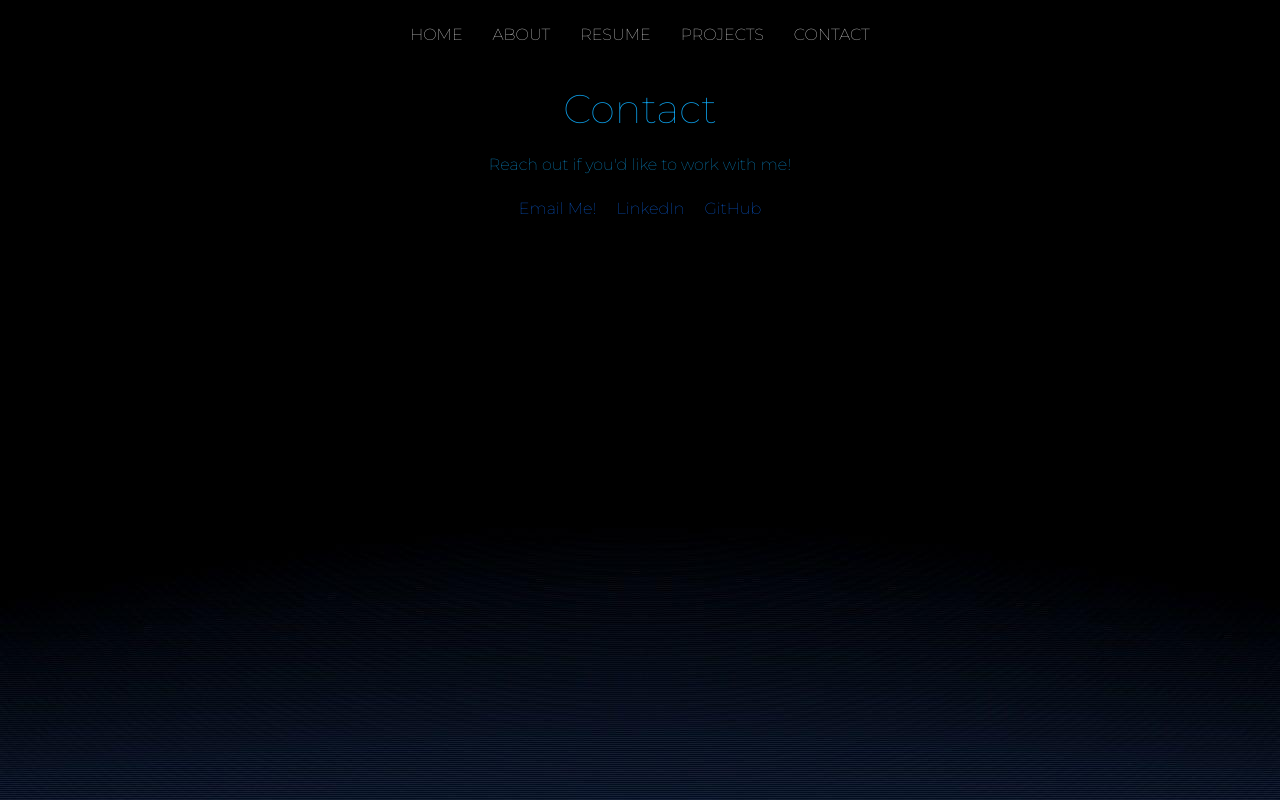
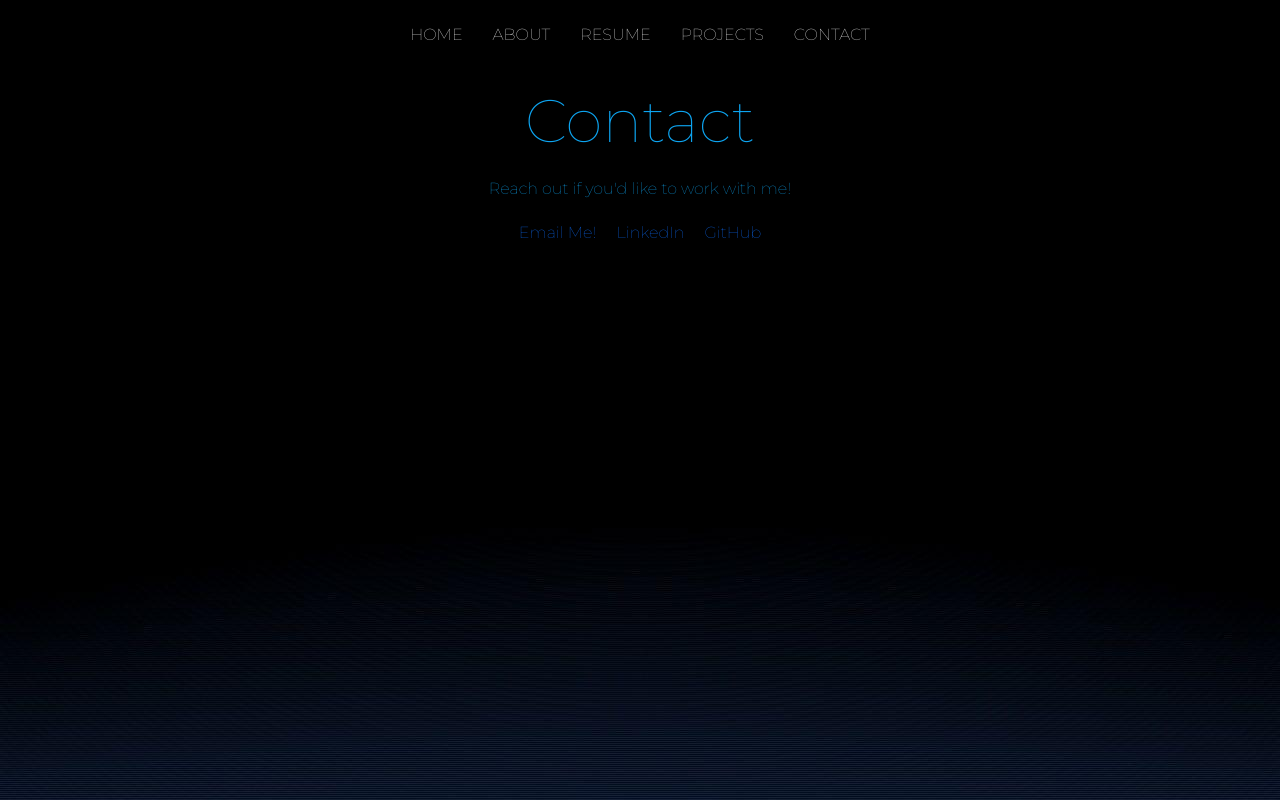
Before and after one commit to ljchu87/portfolio-lab, a React (Create React App) app: page /contact in a window 1280 px wide. Built offline with nearby package versions, Linux system fonts and the light colour scheme.

Commit message:
Update resume section

```diff
--- a/src/pages/Contacts/Contact.jsx
+++ b/src/pages/Contacts/Contact.jsx
@@ -3,7 +3,7 @@ import styles from './Contact.module.css'
 const Contact = () => {
   return (
     <>
-      <h1>Contact</h1>
+      <h1 className={styles.contactHeader}>Contact</h1>
       <p>Reach out if you'd like to work with me!</p>
       <div className={styles.contacts}>
         <a href="mailto:ljchu87@gmail.com">Email Me!</a>
--- a/src/pages/Contacts/Contact.module.css
+++ b/src/pages/Contacts/Contact.module.css
@@ -1,3 +1,7 @@
+.contactHeader {
+  font-size: 60px;
+}
+
 .contacts > a {
   text-decoration: none;
   margin: 10px;
```
